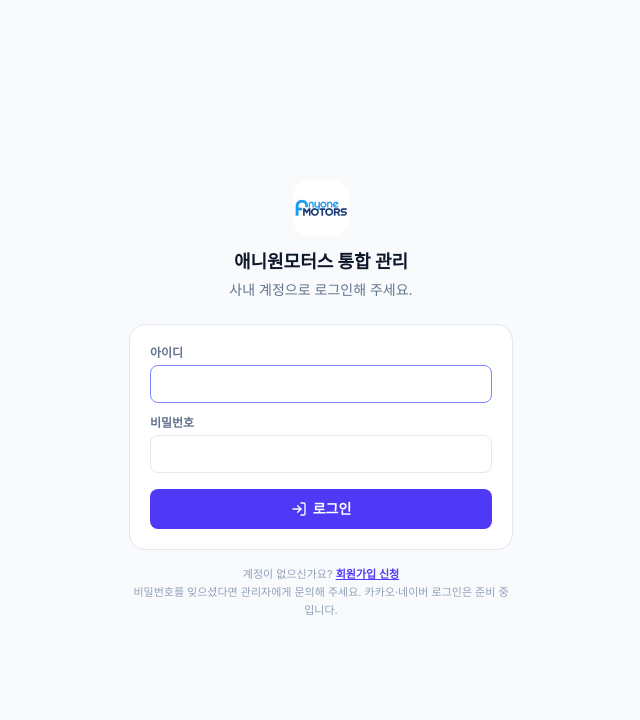
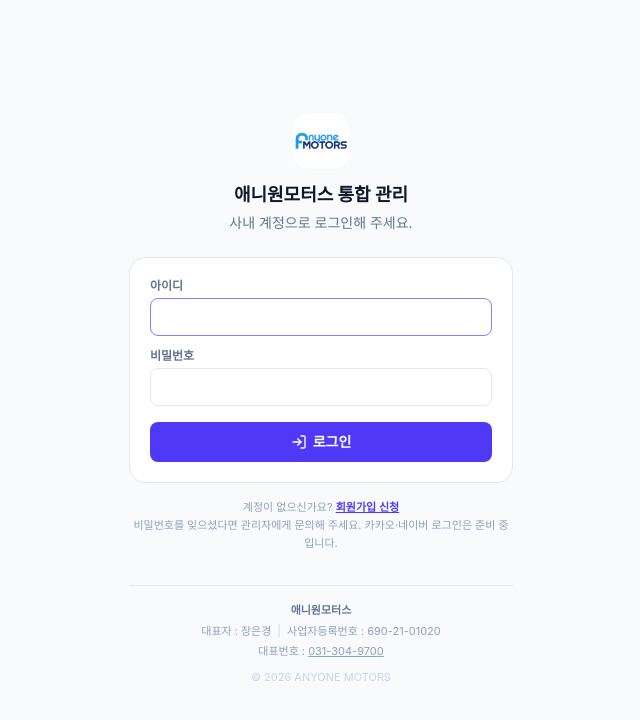
Before and after one commit to jjhstc2285/Carvior_Corp, a React (Vite) app: page / in a window 1280 px wide. Shown: the top 720 px of the page, without its empty margins (319-959 px from the left). Built offline with nearby package versions, Linux system fonts and the light colour scheme; no server answers.

Commit message:
feat: 로그인 화면에 사업자 정보
밖에서도 열리는 자리라 여기에 둔다. 대표번호는 눌러서 바로 걸리게 했다 —
휴대폰으로 열어보고 전화하는 일이 대부분이다.

```diff
--- a/src/components/auth/LoginPage.tsx
+++ b/src/components/auth/LoginPage.tsx
@@ -84,6 +84,26 @@ export default function LoginPage() {
             비밀번호를 잊으셨다면 관리자에게 문의해 주세요. 카카오·네이버 로그인은 준비 중입니다.
           </p>
         )}
+
+        {/*
+          사업자 정보. 로그인 화면은 밖에서도 열리는 자리라 여기에 둔다.
+          대표번호는 눌러서 바로 걸리게 한다 — 휴대폰으로 열어보고 전화하는 일이 대부분이다.
+        */}
+        <footer className="mt-8 border-t border-slate-200 pt-4 text-center text-[11px] leading-relaxed text-slate-400">
+          <p className="font-semibold text-slate-500">애니원모터스</p>
+          <p className="mt-1">
+            대표자 : 장은경
+            <span className="mx-1.5 text-slate-300">|</span>
+            사업자등록번호 : 690-21-01020
+          </p>
+          <p className="mt-0.5">
+            대표번호 :{' '}
+            <a href="tel:0313049700" className="underline hover:text-slate-600">
+              031-304-9700
+            </a>
+          </p>
+          <p className="mt-2 text-slate-300">© {new Date().getFullYear()} ANYONE MOTORS</p>
+        </footer>
       </div>
     </div>
   );
```
